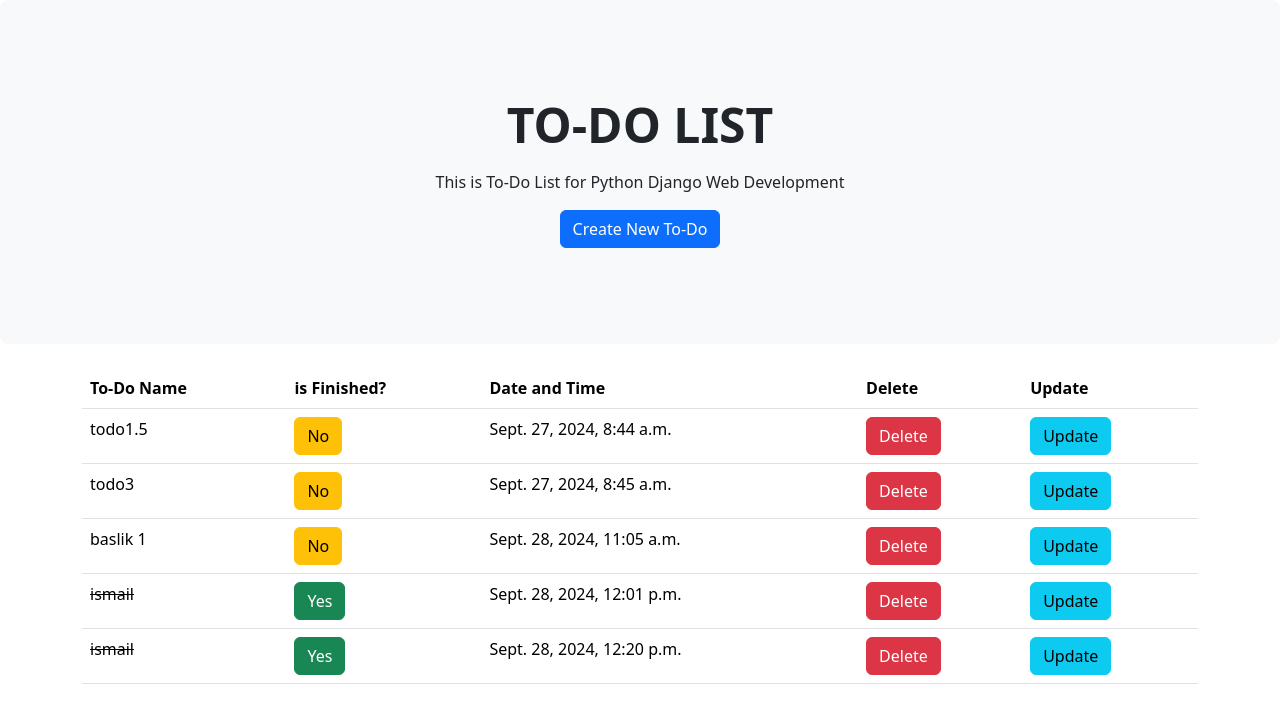
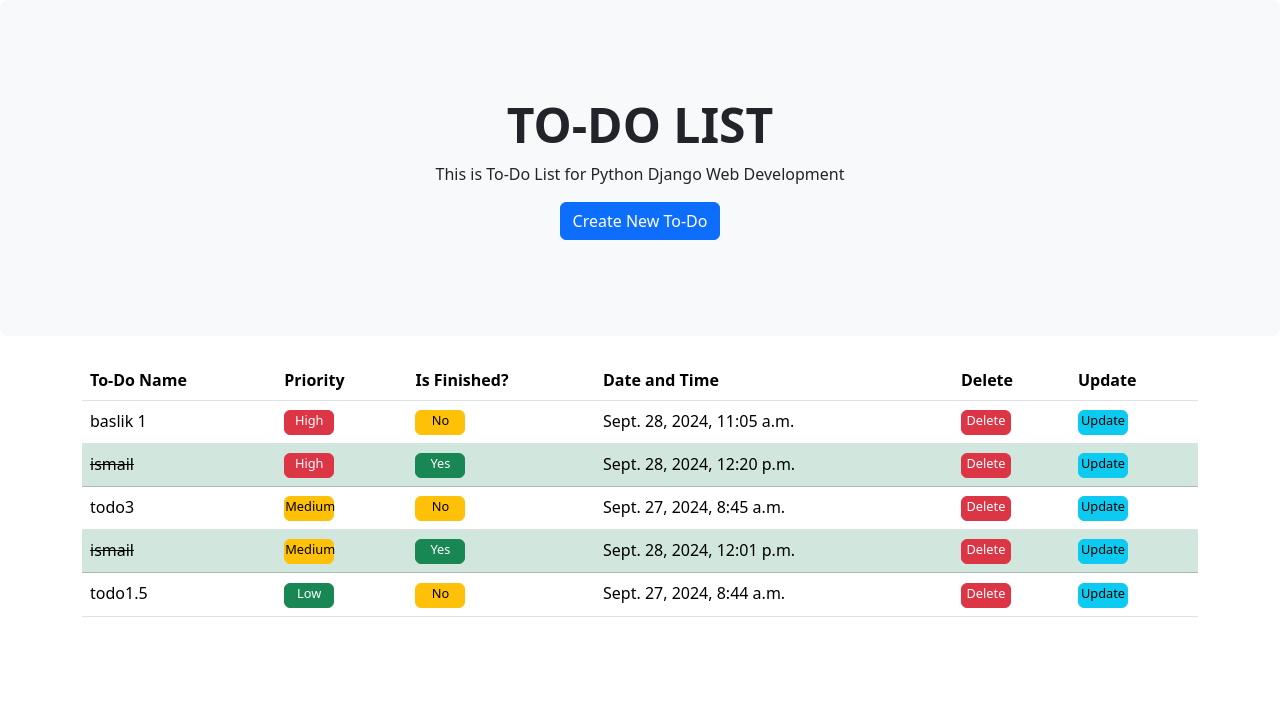
Before and after one commit to isKartal/To-DoApp, a Django app: page / in a window 1280 px wide. Shown: the part 62-785 px from the top of the page. Run offline with Django 5.2, Linux system fonts and the light colour scheme; a user stored in the database is signed in; data comes from the database, SQL or seed files in the repository; both versions use the stored data as it was after the commit.

Commit message:
önem dercesi eklendi bir kaç frontend düzenlemesi

```diff
--- a/todo_app/forms.py
+++ b/todo_app/forms.py
@@ -4,4 +4,4 @@ from .models import Todos
 class ListForm(forms.ModelForm):
     class Meta:
         model = Todos
-        fields = ["title", "description", "finished", "date"]
+        fields = ["title", "description", "finished", "priority"]
--- a/todo_app/models.py
+++ b/todo_app/models.py
@@ -3,11 +3,19 @@ from django.utils import timezone
 from django.contrib.auth.models import User
 
 class Todos(models.Model):
+
+    PRIORITY_CHOICES = (
+        (1, 'Low'),
+        (2, 'Medium'),
+        (3, 'High'),
+    )
+
     user = models.ForeignKey(User, null=True, on_delete=models.CASCADE)
     title = models.CharField(max_length=100)
-    description = models.TextField(max_length=1000,blank=True)
+    description = models.TextField(max_length=1000, blank=True)
     finished = models.BooleanField(default=False)
     date = models.DateTimeField(default=timezone.now, blank=True)
+    priority = models.IntegerField(choices=PRIORITY_CHOICES, default=2)
 
     def __str__(self):
         return self.title
--- a/todo_app/templates/todo_app/index.html
+++ b/todo_app/templates/todo_app/index.html
@@ -6,11 +6,21 @@
 
 {% block content %}
 
+<style>
+  .btn-fixed-size {
+      min-width: 50px; /* Butonun minimum genişliği */
+      width: 50px; /* Butonun sabit genişliği */
+      height: 25px; /* Butonun sabit yüksekliği */
+      font-size: 0.8rem; /* Buton üzerindeki yazı boyutu */
+      padding: 0; /* Butonun iç boşluğunu kaldırmak için */
+  }
+</style>
+
 <div class="p-5 mb-4 bg-light rounded-3">
   <div class="container-fluid py-5">
-    <h1 class="display-5 fw-bold"><center>TO-DO LIST</center></h1>
-    <p class="col-md-8 fs-4"><center>This is To-Do List for Python Django Web Development</center></p>
-    <div class= "text-center">
+    <h1 class="display-5 fw-bold text-center">TO-DO LIST</h1>
+    <p class="display-7 text-center">This is To-Do List for Python Django Web Development</p>
+    <div class="text-center">
       <a class="btn btn-primary" href="{% url 'create' %}" role="button">Create New To-Do</a>
     </div>
   </div>
@@ -21,7 +31,8 @@
     <thead>
       <tr>
         <th scope="col">To-Do Name</th>
-      <th scope="col">is Finished?</th>
+        <th scope="col">Priority</th>
+        <th scope="col">Is Finished?</th>
         <th scope="col">Date and Time</th>
         <th scope="col">Delete</th>
         <th scope="col">Update</th>
@@ -29,23 +40,28 @@
     </thead>
     <tbody>
       {% for todo in todo_list %}
+        <tr {% if todo.finished %} class="table-success" {% endif %}>
+          <td {% if todo.finished %} class="text-decoration-line-through" {% endif %}>{{ todo.title }}</td>
+          <td>
+            {% if todo.priority == 3 %}
+              <span class="btn btn-danger btn-fixed-size">High</span>
+            {% elif todo.priority == 2 %}
+              <span class="btn btn-warning btn-fixed-size">Medium</span>
+            {% else %}
+              <span class="btn btn-success btn-fixed-size">Low</span>
+            {% endif %}
+          </td>
+          <td>
             {% if todo.finished %}
-        <tr>
-          <td><del>{{ todo.title }}</del></td>
-          <td><a class="btn btn-success" href="{% url 'yes_finish'  todo.id %}" role="button">Yes</a></td>
+            <a class="btn btn-success btn-fixed-size" href="{% url 'yes_finish' todo.id %}" role="button">Yes</a>
+            {% else %}
+              <a class="btn btn-warning btn-fixed-size" href="{% url 'no_finish' todo.id %}" role="button">No</a>
+            {% endif %}
+          </td>
           <td>{{ todo.date }}</td>
-          <td><a class="btn btn-danger" href="{% url 'delete'  todo.id %}" role="button">Delete</a></td>
-          <td><a class="btn btn-info" href="{% url 'update'  todo.id %}" role="button">Update</a></td>
+          <td><a class="btn btn-danger btn-fixed-size" href="{% url 'delete' todo.id %}" role="button">Delete</a></td>
+          <td><a class="btn btn-info btn-fixed-size" href="{% url 'update' todo.id %}" role="button">Update</a></td>
         </tr>
-        {% else %}
-        <tr>
-          <td>{{ todo.title }}</td>
-          <td><a class="btn btn-warning" href="{% url 'no_finish'  todo.id %}" role="button">No</a></td>
-          <td>{{ todo.date }}</td>
-          <td><a class="btn btn-danger" href="{% url 'delete'  todo.id %}" role="button">Delete</a></td>
-          <td><a class="btn btn-info" href="{% url 'update'  todo.id %}" role="button">Update</a></td>
-        </tr>
-        {% endif %}
       {% endfor %}
     </tbody>
   </table>
--- a/todo_app/urls.py
+++ b/todo_app/urls.py
@@ -3,12 +3,12 @@ from . import views
 from django.contrib.auth import views as auth_views
 
 urlpatterns = [
-    path('', views.index, name = "index"),
-    path('about/', views.about, name = "about"),
-    path('create/', views.create, name = "create"),
-    path('delete/<Todos_id>', views.delete, name = "delete"),
-    path('yes_finish/<Todos_id>', views.yes_finish, name = "yes_finish"),
-    path('no_finish/<Todos_id>', views.no_finish, name = "no_finish"),
+    path('', views.index, name="index"),
+    path('about/', views.about, name="about"),
+    path('create/', views.create, name="create"),
+    path('delete/<int:Todos_id>/', views.delete, name="delete"),
+    path('yes_finish/<int:Todos_id>/', views.yes_finish, name="yes_finish"),
+    path('no_finish/<int:Todos_id>/', views.no_finish, name="no_finish"),
     path('update/<int:Todos_id>/', views.update, name='update'),
     path('search/', views.search, name='search'),
     path('register/', views.register, name='register'),
--- a/todo_app/views.py
+++ b/todo_app/views.py
@@ -18,7 +18,8 @@ def index(request):
     else:
         form = ListForm()
 
-    todo_list = Todos.objects.filter(user=request.user)
+    # Görevleri öncelik seviyesine göre sıralama (yüksekten düşüğe)
+    todo_list = Todos.objects.filter(user=request.user).order_by('-priority', 'date')
 
     search_bar = request.GET.get("q")
     if search_bar:
```
Also changed, not shown: todo_app/templates/todo_app/create.html (+12 -11 lines), todo_app/templates/todo_app/update.html (+16 -5 lines), db.sqlite3, todo_app/migrations/0003_todos_priority.py (added), todo_app/migrations/0004_alter_todos_priority.py (added), todo_app/migrations/0005_remove_todos_priority.py (added), todo_app/migrations/0006_todos_priority.py (added), todo_app/migrations/0007_rename_finished_todos_is_finished.py (added), todo_app/migrations/0008_rename_is_finished_todos_finished.py (added). Lines whose indentation alone changed are shown as unchanged.
